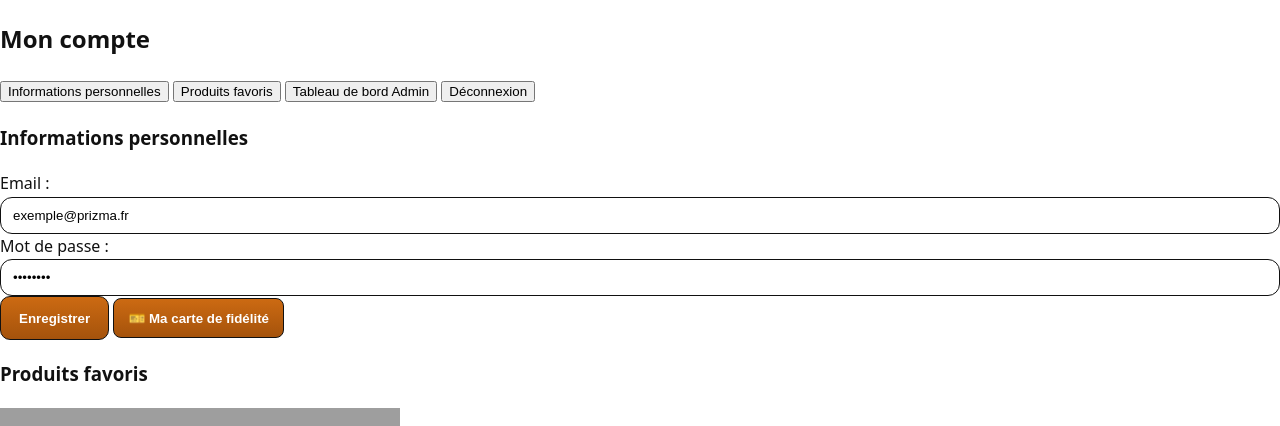
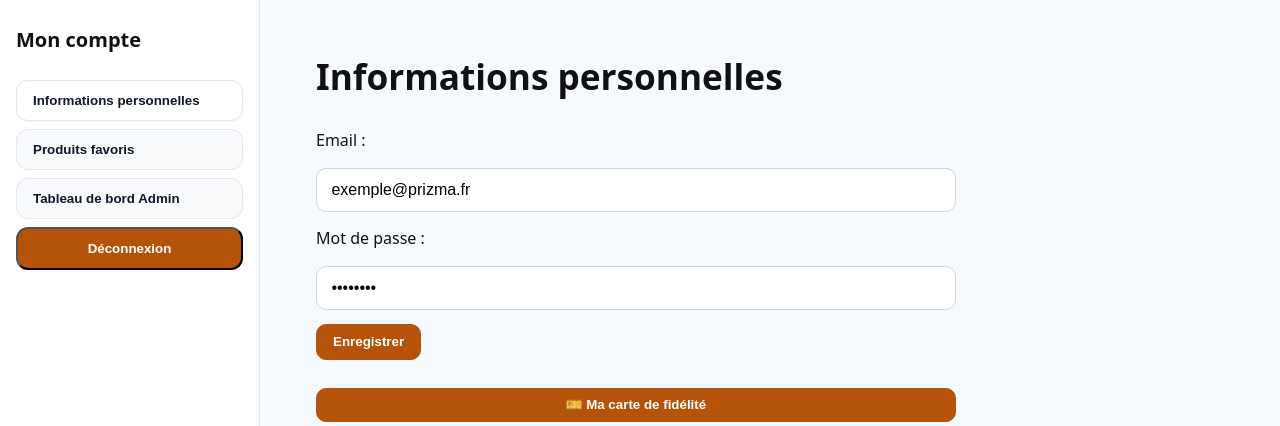
Before and after one commit to BaptisteChesneau/prizma, a Flask app: page /mon-compte/ in a window 1280 px wide. Shown: the part 73-499 px from the top of the page. Run offline with Flask 3, Linux system fonts and the light colour scheme; grey boxes are pictures that could not be loaded.

Commit message:
change styles for account

```diff
--- a/prizma/static/css/styles.css
+++ b/prizma/static/css/styles.css
@@ -396,57 +396,198 @@ body {
 @media (prefers-reduced-motion: reduce){ .auth.auth-login .form-field input{ transition:none; } }
 
 /* =======================================================
-   08. Account (Espace client)
+   11. Account — layout plein écran (captures)
 ======================================================= */
-.account{ max-width: var(--account-maxw); margin:28px auto 64px; padding:0 16px; }
-.account-wrap.card{ border:1px solid var(--auth-border); border-radius:var(--auth-radius); padding:20px; background:#fff; }
-.account-title{ margin:0 0 6px; font-size:1.5rem; line-height:1.2; }
-.account-sub{ margin:0 0 16px; color:#666; }
-.account .hint{ color:#888; font-size:.9rem; }
 
-/* réutilise la grille générique */
-.account-form{ margin-top:6px; }
-.account .form-grid{ display:grid; grid-template-columns:1fr 1fr; gap:var(--auth-gap); }
-.account .form-grid .full{ grid-column:1 / -1; }
-.account .form-field{ display:grid; gap:6px; }
-.account .form-field input{
-  width:100%; border:1px solid var(--auth-border); border-radius:var(--auth-radius); padding:10px 12px; background:#fff;
-  transition:border-color .15s ease, box-shadow .15s ease;
+.account-container{
+  display:flex;
+  min-height:calc(100vh - 64px); /* laisse la place au header */
+  background:#F6FAFF;            /* léger gris/bleu comme sur les captures */
 }
-.account .form-field input:focus-visible{ outline:2px solid var(--auth-border); outline-offset:2px; }
-.account .form-field input:disabled{ background:#f7f7f7; color:#555; }
 
-.account .form-actions{ margin-top:10px; display:flex; gap:12px; }
-.account .form-actions .btn{ min-height:44px; padding:0 18px; border:1px solid var(--auth-border); border-radius:10px; font-weight:600; }
-.account .form-actions .btn.btn-orange{ color:#fff; background: linear-gradient(180deg, var(--cta-top), var(--cta-bot)); }
+/* Sidebar */
+.account-sidebar{
+  width:260px;
+  background:#FFFFFF;
+  border-right:1px solid #E2E8F0;
+  padding:24px 16px;
+  display:flex;
+  flex-direction:column;
+  gap:16px;
+  position:sticky; top:64px; align-self:flex-start;
+  height:calc(100vh - 64px);
+}
+.account-sidebar-title{
+  font-weight:700;
+  font-size:1.25rem;
+  margin:0 0 8px;
+  text-align:left;
+}
+.account-nav{ display:flex; flex-direction:column; gap:8px; }
 
-.account .alert{ border:1px solid var(--auth-border); border-radius:10px; padding:12px 14px; margin:0 0 14px; background:#fff; }
-.account .alert-success{ border-color:#198754; }
-.account .alert-error{ border-color:#b91c1c; }
-.account .alert-error ul{ margin:8px 0 0 18px; }
+.account-nav-btn{
+  background:#F8FAFC;
+  border:1px solid #E2E8F0;
+  color:#0F172A;
+  border-radius:12px;
+  padding:.75rem 1rem;
+  text-align:left;
+  cursor:pointer;
+  font-weight:600;
+  transition:background .15s ease, border-color .15s ease, transform .08s ease;
+}
+.account-nav-btn:hover{ background:#F1F5F9; transform:translateY(-1px); }
+.account-nav-btn.active{
+  background:#FFFFFF;
+  border-color:#E2E8F0;
+  box-shadow:0 1px 2px rgba(0,0,0,.04);
+}
 
-@media (max-width: 720px){ .account .form-grid{ grid-template-columns:1fr; } }
+.account-logout-btn{
+  margin-top:auto;
+  display:inline-block;
+  text-align:center;
+  background:#B45309;
+  color:#fff;
+  text-decoration:none;
+  border-radius:12px;
+  padding:.75rem 1rem;
+  font-weight:700;
+  transition:opacity .15s ease, transform .08s ease;
+}
+.account-logout-btn:hover{ opacity:.92; transform:translateY(-1px); }
 
-/* Compat utilitaires si besoin */
+/* Contenu */
+.account-content{
+  flex:1;
+  padding:48px 56px;
+  min-width:0;
+}
+.account-section{ display:none; }
+.account-section.active{ display:block; }
+
+.account-section-title{
+  font-size:2.2rem;
+  font-weight:800;
+  margin:0 0 24px;
+}
+
+/* Formulaire */
+.account-form{
+  display:flex;
+  flex-direction:column;
+  gap:14px;
+  max-width:640px;
+}
 .account-input{
-  width:100%; border:1px solid var(--auth-border); border-radius:var(--auth-radius);
-  padding:10px 12px; background:#fff; transition:border-color .15s ease, box-shadow .15s ease;
+  height:44px;
+  border:1px solid #CBD5E1;
+  border-radius:10px;
+  padding:0 .9rem;
+  font-size:1rem;
+  background:#fff;
 }
-.account-input:focus-visible{ outline:2px solid var(--auth-border); outline-offset:2px; }
+.account-input:focus{
+  outline:none;
+  border-color:#B45309;
+  box-shadow:0 0 0 3px rgba(180,83,9,.15);
+}
+
 .account-save-btn{
-  display:inline-flex; align-items:center; justify-content:center; min-height:44px; padding:0 18px;
-  border-radius:10px; font-weight:600; border:1px solid var(--auth-border);
-  color:#fff; background: linear-gradient(180deg, var(--cta-top), var(--cta-bot));
-  transition: opacity .2s ease, transform .08s ease;
+  align-self:flex-start;
+  background:#B45309;
+  color:#fff;
+  border:1px solid #B45309;
+  border-radius:10px;
+  padding:.6rem 1rem;
+  font-weight:700;
+  cursor:pointer;
+  transition:opacity .15s ease, transform .08s ease;
 }
-.account-save-btn:hover{ opacity:.95; transform: translateY(-1px); }
+.account-save-btn:hover{ opacity:.92; transform:translateY(-1px); }
+
+/* Carte fidélité */
 .account-fidelity-btn{
-  display:inline-flex; align-items:center; gap:.5rem; min-height:40px; padding:0 .9rem;
-  border-radius:8px; font-weight:600; border:1px solid var(--auth-border); color:#fff;
-  background: linear-gradient(180deg, var(--cta-top), var(--cta-bot));
-  transition: opacity .2s ease, transform .08s ease;
+  margin-top:14px;
+  background:#B45309;
+  color:#fff;
+  border:1px solid #B45309;
+  border-radius:10px;
+  padding:.55rem .9rem;
+  font-weight:700;
+  cursor:pointer;
+  transition:opacity .15s ease, transform .08s ease;
 }
-.account-fidelity-btn:hover{ opacity:.95; transform: translateY(-1px); }
+.account-fidelity-btn:hover{ opacity:.92; transform:translateY(-1px); }
+
+/* Favoris */
+.account-fav-grid{
+  display:grid;
+  grid-template-columns:repeat(3, 1fr);
+  gap:20px;
+}
+.account-fav-card{
+  background:#fff;
+  border:1px solid #E2E8F0;
+  border-radius:12px;
+  padding:16px;
+  text-align:center;
+  box-shadow:0 1px 2px rgba(0,0,0,.04);
+}
+.account-fav-card img{
+  width:100%; height:150px; object-fit:cover; border-radius:8px; margin-bottom:.5rem;
+}
+.account-pagination{
+  margin-top:18px; display:flex; gap:10px; justify-content:center;
+}
+.account-page-btn{
+  background:#fff; color:#B45309; border:1px solid #B45309;
+  padding:.5rem 1rem; border-radius:10px; font-weight:600; cursor:pointer;
+}
+.account-page-btn:hover{ background:#B45309; color:#fff; }
+
+/* Admin dashboard */
+.account-admin-grid{
+  display:grid;
+  grid-template-columns:repeat(3, 1fr);
+  gap:22px;
+}
+.account-admin-card{
+  background:#fff;
+  border:1px solid #E2E8F0;
+  border-radius:16px;
+  padding:32px 16px;
+  text-align:center;
+  font-weight:800;
+  color:#0F172A;
+  box-shadow:0 1px 2px rgba(0,0,0,.04);
+  transition:transform .12s ease, box-shadow .15s ease, border-color .15s ease;
+}
+.account-admin-card:hover{
+  transform:translateY(-2px);
+  box-shadow:0 6px 18px rgba(0,0,0,.08);
+  border-color:#B45309;
+}
+.account-admin-card--active{
+  border-color:#B45309;
+  box-shadow:0 0 0 2px rgba(180,83,9,.15) inset;
+}
+
+/* Responsive */
+@media (max-width: 1000px){
+  .account-container{ flex-direction:column; }
+  .account-sidebar{
+    position:static; height:auto; width:auto;
+    border-right:0; border-bottom:1px solid #E2E8F0;
+    flex-direction:column; gap:12px;
+  }
+  .account-content{ padding:24px 16px; }
+  .account-fav-grid{ grid-template-columns:repeat(2,1fr); }
+  .account-admin-grid{ grid-template-columns:repeat(2,1fr); }
+}
+@media (max-width: 640px){
+  .account-fav-grid, .account-admin-grid{ grid-template-columns:1fr; }
+}
 
 /* =======================================================
    09. Contact (Tally)
```
